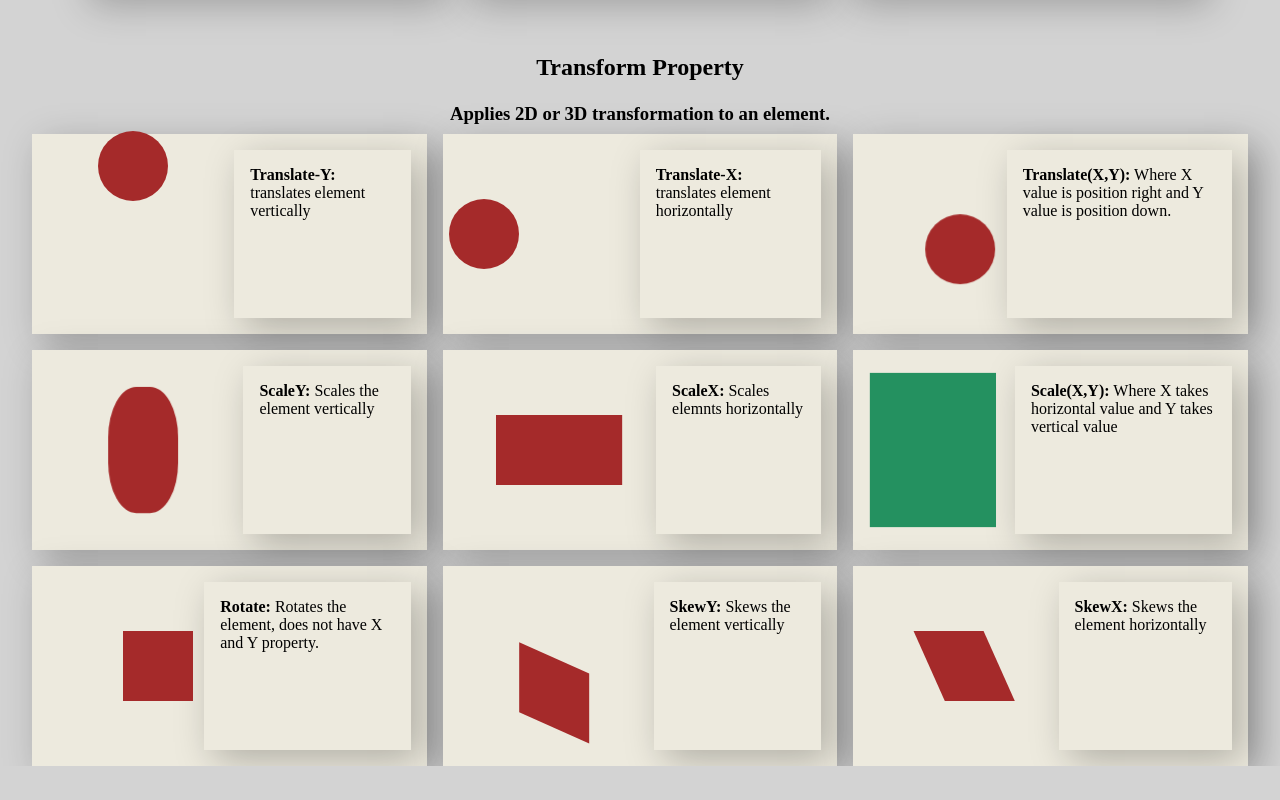
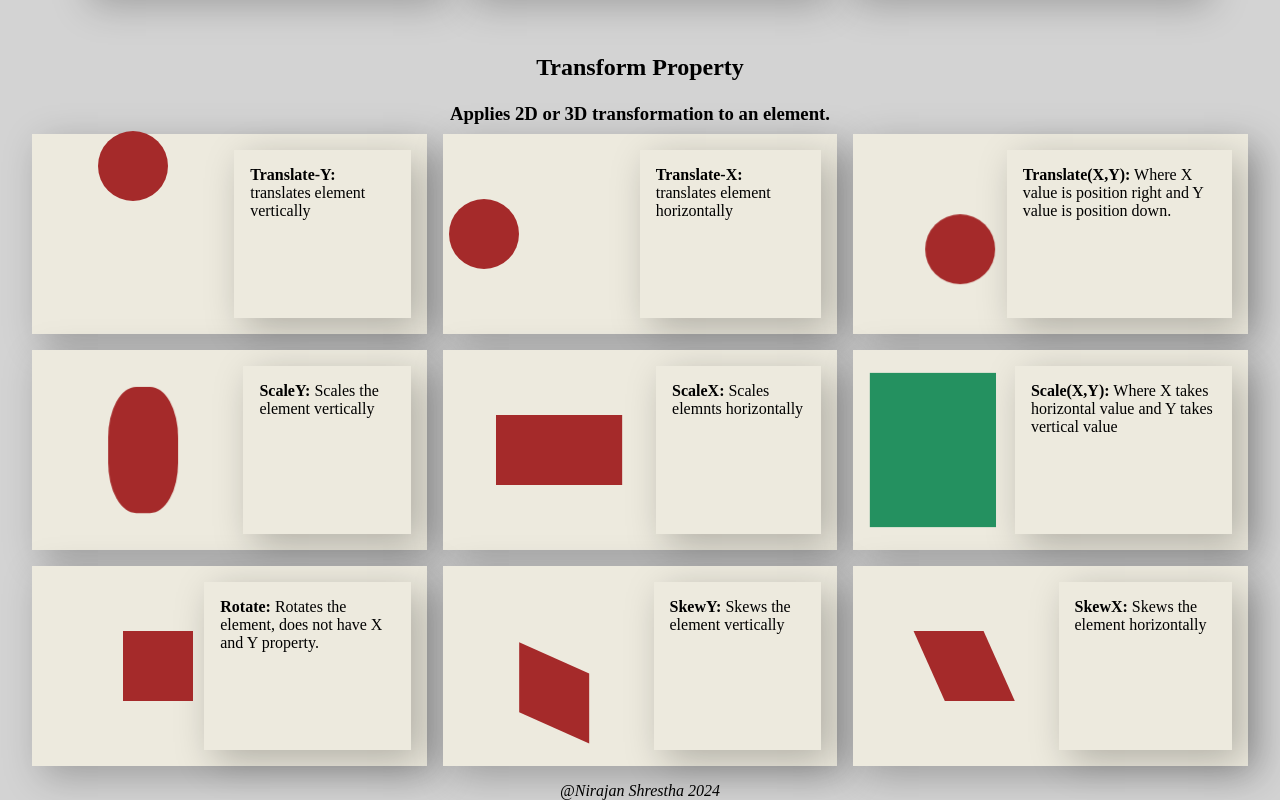
Before and after one commit to nirajan128/cssAnimationRoadmap, a plain HTML site: page index.html in a window 1280 px wide. Shown: the part 2280-3080 px from the top of the page. Before the commit the page ends 3046 px from the top, so only its background shows below. Drawn offline with Linux system fonts and the light colour scheme.

Commit message:
added fotter section

```diff
--- a/index.html
+++ b/index.html
@@ -324,5 +324,11 @@
         </div>
     </div>
 
+    <footer>
+        <div class="f-element">
+            <a href="https://github.com/nirajan128"></a><p><em>@Nirajan Shrestha 2024</em></p>
+        </div>
+    </footer>
+
 </body>
 </html>
--- a/style.css
+++ b/style.css
@@ -20,6 +20,10 @@ h1,h2,h3{
     text-align: start;
 }
 
+footer{
+    text-align: center;
+    margin-top: 1em;
+}
 /* Transition */
 .explain_transition, .explainAnimation{
     display: grid;
```
